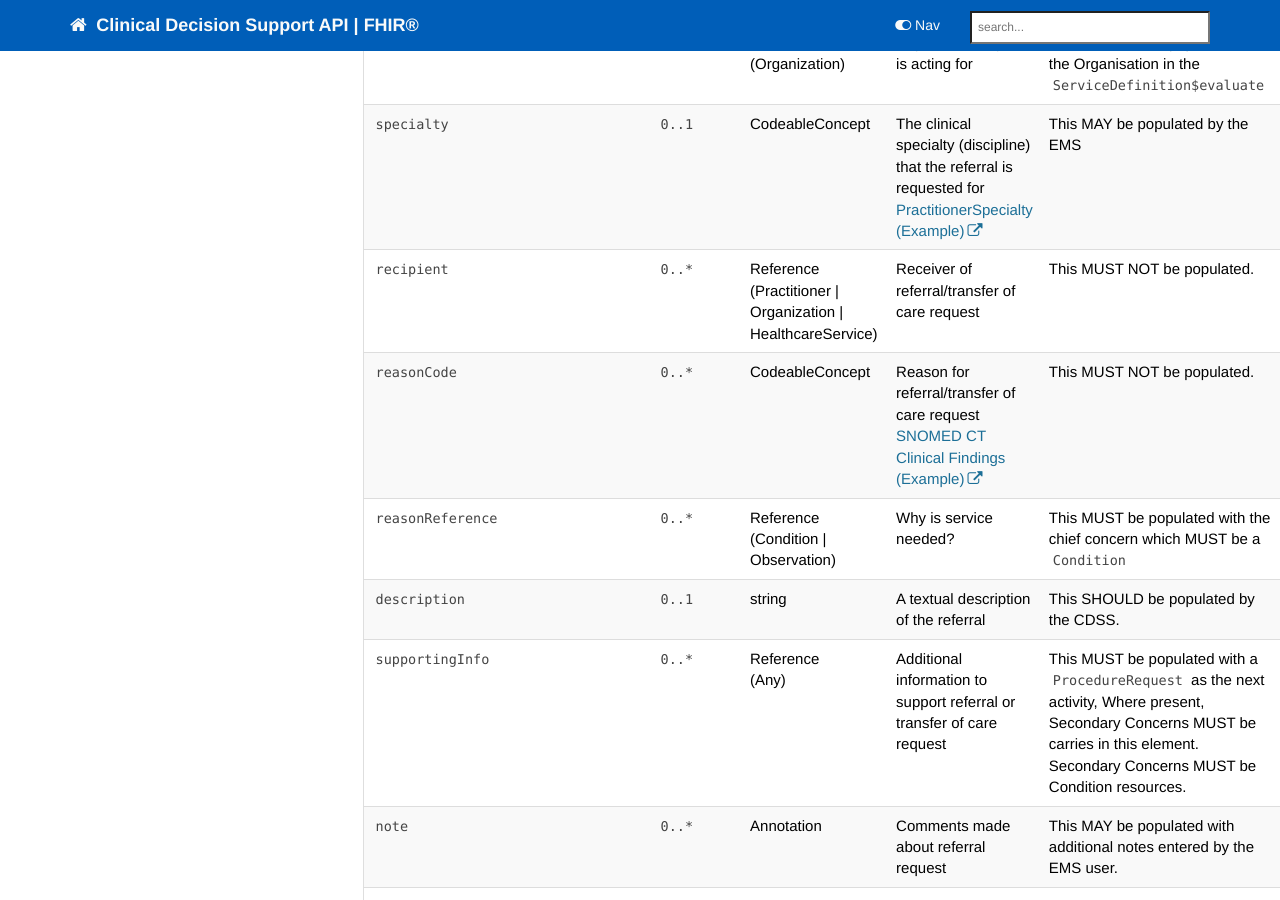
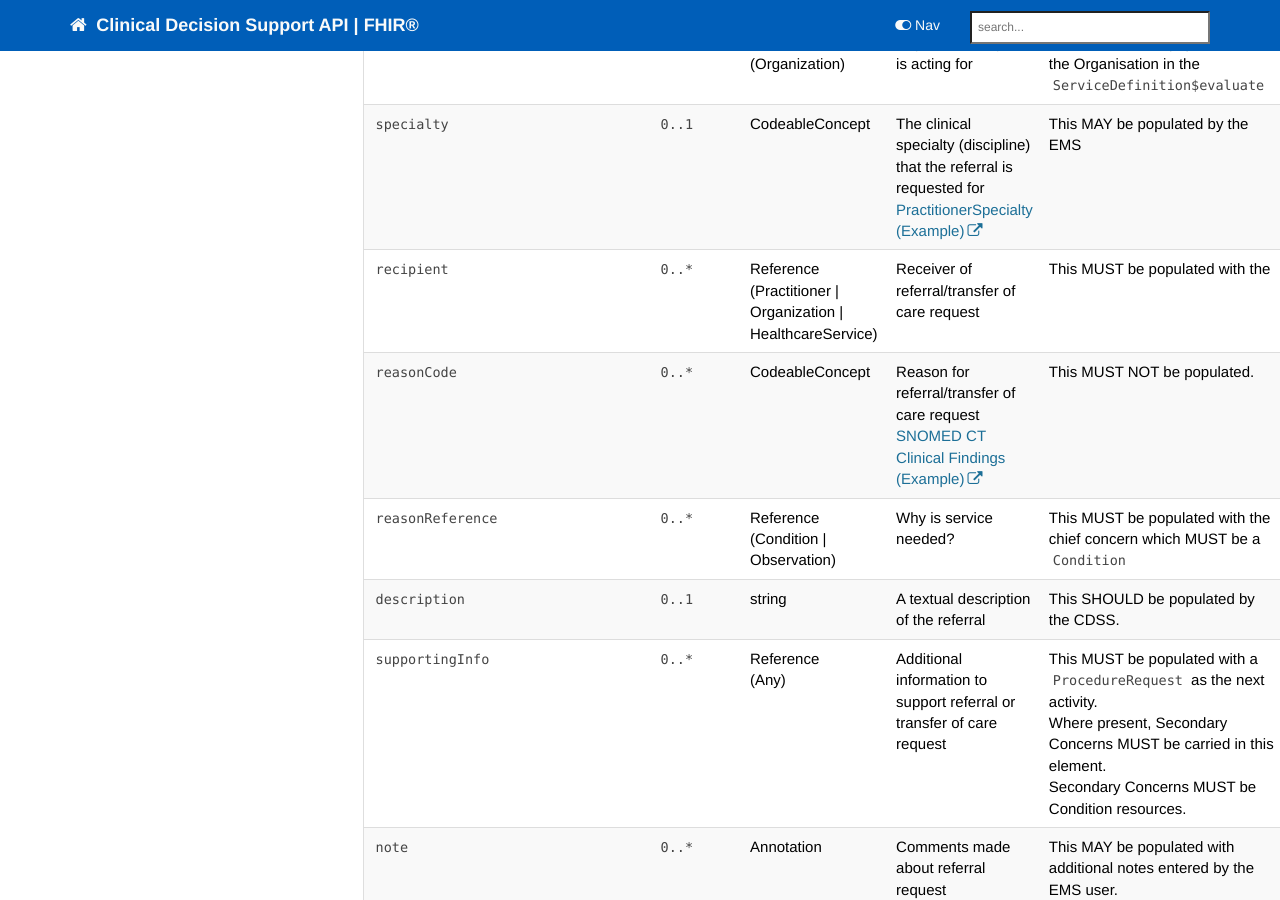
Before and after one commit to nhsconnect/FHIR-CDS, a Jekyll site: the page built from pages/explore/api_encounter_report_referralrequest.md, in a window 1280 px wide and 900 px high, scrolled down 3163 px. Built offline with Jekyll 4.4.1, drawn with Linux system fonts in a browser that asks for light colours; nearby versions of some CDN libraries; our own code applies the rules of GitHub Pages for plain Markdown files; comment, search, counter and statistics services are not loaded.

Commit message:
pages/explore/api_encounter_report_referralrequest.md updated from https://stackedit.io/

```diff
--- a/pages/explore/api_encounter_report_referralrequest.md
+++ b/pages/explore/api_encounter_report_referralrequest.md
@@ -248,7 +248,7 @@ The start of the period must be 'now'.</td>
       <td><code class="highlighter-rouge">0..*</code></td>
     <td>Reference<br>(Practitioner |<br>Organization |<br>HealthcareService)</td>
     <td>Receiver of referral/transfer of care request</td>
-<td>This MUST NOT be populated.</td>
+<td>This MUST be populated with the </td>
  </tr>
 <tr>
   <td><code class="highlighter-rouge">reasonCode</code></td>
@@ -276,7 +276,7 @@ The start of the period must be 'now'.</td>
       <td><code class="highlighter-rouge">0..*</code></td>
     <td>Reference<br>(Any)</td>
     <td>Additional information to support referral or transfer of care request</td>
-<td>This MUST be populated with a <code class="highlighter-rouge">ProcedureRequest</code> as the next activity, Where present, Secondary Concerns MUST be carries in this element.<br/>
+<td>This MUST be populated with a <code class="highlighter-rouge">ProcedureRequest</code> as the next activity.<br /> Where present, Secondary Concerns MUST be carried in this element.<br/>
 Secondary Concerns MUST be Condition resources.</td>
  </tr>
 <tr>
```
Also changed, not shown: other parts of pages/explore/api_encounter_report_referralrequest.md (+3 -3 lines).
